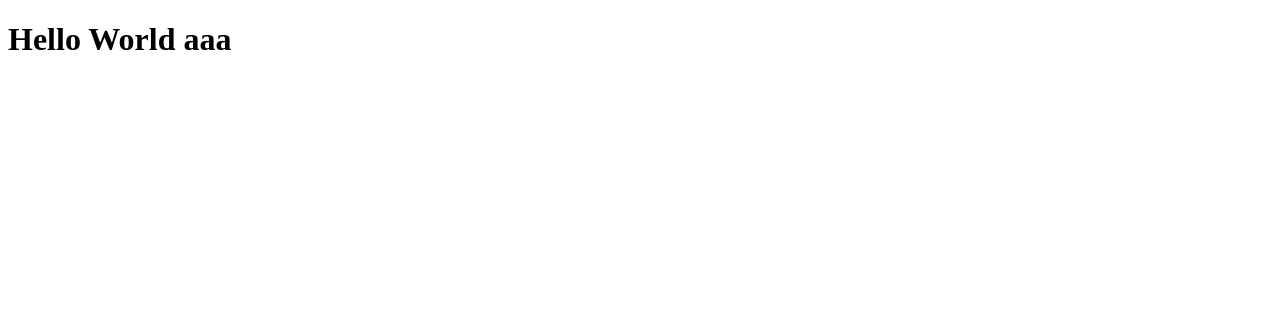
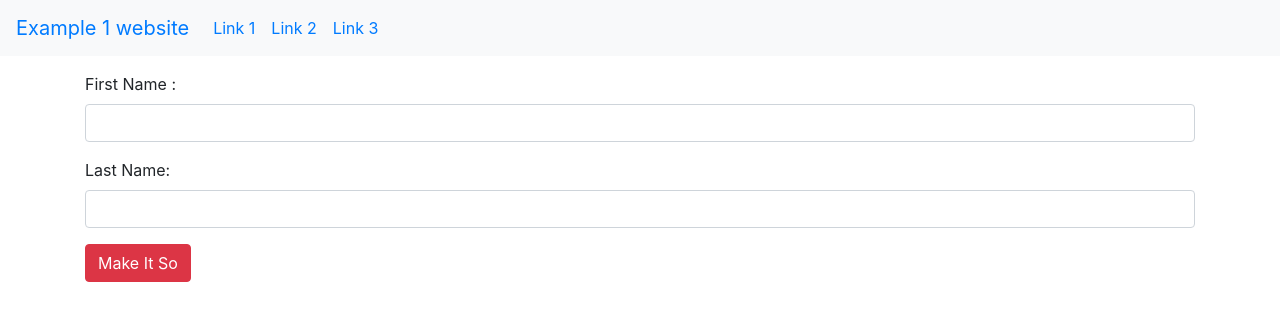
Before and after one commit to tobiasalanboyd/firstwebsite, a plain HTML site: page index.html in a window 1280 px wide. Drawn offline with nearby package versions, Linux system fonts and the light colour scheme.

Commit message:
More code

```diff
--- a/index.html
+++ b/index.html
@@ -3,7 +3,46 @@
 <head>
 <meta charset="utf-8">
 <meta name="viewport" content="width=device-width">
+<link href="https://stackpath.bootstrapcdn.com/bootstrap/4.3.1/css/bootstrap.min.css" rel="stylesheet"
+integrity="sha384-ggOyR0iXCbMQv3Xipma34MD+dH/1fQ784/j6cY/iJTQUOhcWr7x9JvoRxT2MZw1T" crossorigin="anonymous">
+<script   src="http://code.jquery.com/jquery-3.4.1.min.js"   integrity="sha256-CSXorXvZcTkaix6Yvo6HppcZGetbYMGWSFlBw8HfCJo="   crossorigin="anonymous"></script>
+<script src="index.js"> </script>
 <title>Exercise 1</title>
 </head>
-<body><h1>Hello World aaa</h1></body>
+<body><nav class="navbar navbar-expand-sm bg-light">
+    <div class="navbar-header">
+    <a class="navbar-brand" href="#">Example 1 website</a>
+    </div>
+    <ul class="navbar-nav">
+    <li class="nav-item">
+    <a class="nav-link" href="#">Link 1</a>
+    </li>
+    <li class="nav-item">
+    <a class="nav-link" href="#">Link 2</a>
+    </li>
+    <li class="nav-item">
+    <a class="nav-link" href="#">Link 3</a>
+    </li>
+    </ul>
+    </nav>
+    <div class='container'>
+    <p>
+    <form id='nameform'>
+    <div class='form-group'>
+    <label for='fname'>First Name :</label>
+    <input id='fname' type='text' class='form-control' required>
+    </div>
+    <div class='form-group'>
+    <label for='lname'>Last Name:</label>
+    <input id='lname' type='text' class='form-control' required>
+    </div>
+    <input type='submit' id='go' class='btn btn-danger' value='Make It So'>
+    </form>
+    </p>
+    <div class='jumbotron text-center d-none'>
+    <h1>Booa</h1>
+    </div>
+    </div></body>
+    <script src="index.js"> </script>
+
 </html>
--- /dev/null
+++ b/index.js
@@ -0,0 +1,13 @@
+ $(function(){
+            //this code runs after page is fully loaded
+            document.getElementById("jumbotron").innerHTML = "Paragraph changed.";
+            newFunction();
+            $('#nameform').on('submit', function(evt){
+
+                evt.preventDefault();
+                $(".jumbotron").removeClass('d-none');
+
+
+            });
+
+    });
```
